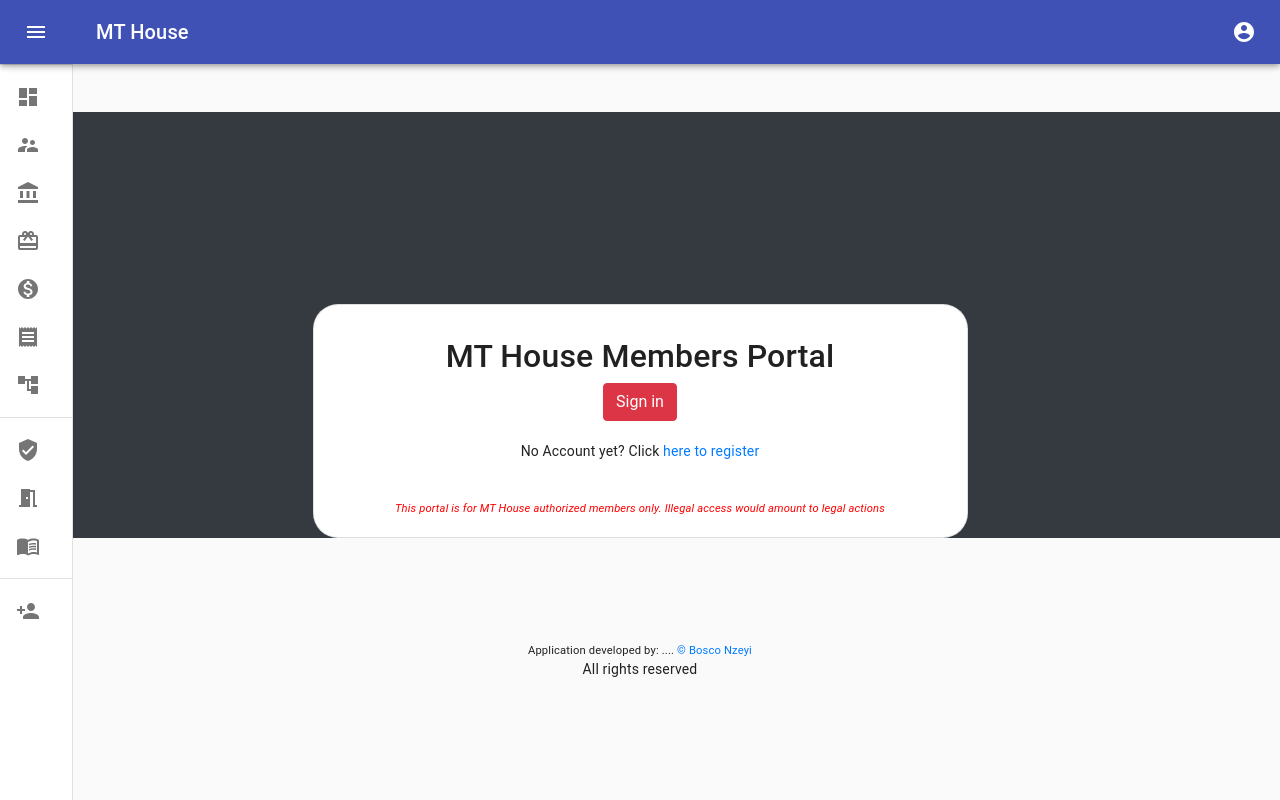
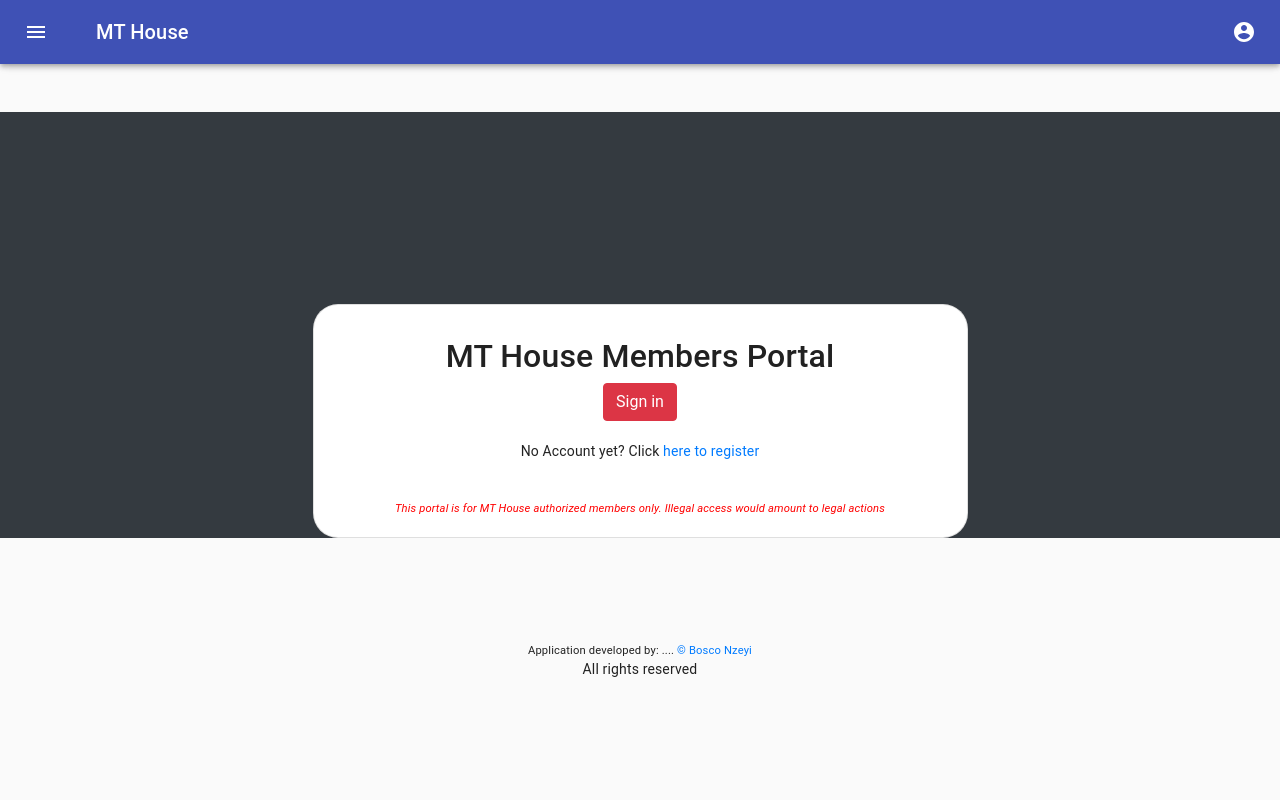
Before and after one commit to Nzibosco/mthouse-UI, a React (Create React App) app: page / in a window 1280 px wide. Built offline with nearby package versions, Linux system fonts and the light colour scheme.

Commit message:
disabled fixed nav icons

```diff
--- a/src/components/navbar-component/Nav.tsx
+++ b/src/components/navbar-component/Nav.tsx
@@ -58,6 +58,9 @@ const useStyles = makeStyles((theme: Theme) =>
         easing: theme.transitions.easing.sharp,
         duration: theme.transitions.duration.enteringScreen,
       }),
+    },
+    drawerPaper: {
+      width: drawerWidth,
     },
     menuButton: {
       marginRight: 36,
@@ -170,7 +173,7 @@ export default function MiniDrawer() {
     >
       <MenuItem onClick={handleMenuClose}>Profile</MenuItem>
       <MenuItem onClick={handleMenuClose}>My account</MenuItem>
-      <MenuItem onClick={handleMenuClose}><Link to = '/logout'>Logout</Link></MenuItem>
+      <MenuItem onClick={handleMenuClose}><Link to='/logout'>Logout</Link></MenuItem>
     </Menu>
   );
 
@@ -255,16 +258,23 @@ export default function MiniDrawer() {
         </Toolbar>
       </AppBar>
       <Drawer
-variant="permanent"
-className={clsx(classes.drawer, {
-  [classes.drawerOpen]: open,
-  [classes.drawerClose]: !open,
-})}
+        // variant="permanent"
+        // className={clsx(classes.drawer, {
+        //   [classes.drawerOpen]: open,
+        //   [classes.drawerClose]: !open,
+        // })}
+        // classes={{
+        //   paper: clsx({
+        //     [classes.drawerOpen]: open,
+        //     [classes.drawerClose]: !open,
+        //   }),
+        // }}
+        className={classes.drawer}
+        variant="persistent"
+        anchor="left"
+        open={open}
         classes={{
-  paper: clsx({
-    [classes.drawerOpen]: open,
-    [classes.drawerClose]: !open,
-  }),
+          paper: classes.drawerPaper,
         }}
       >
         <div className={classes.toolbar}>
```
Lines whose indentation alone changed are shown as unchanged.
